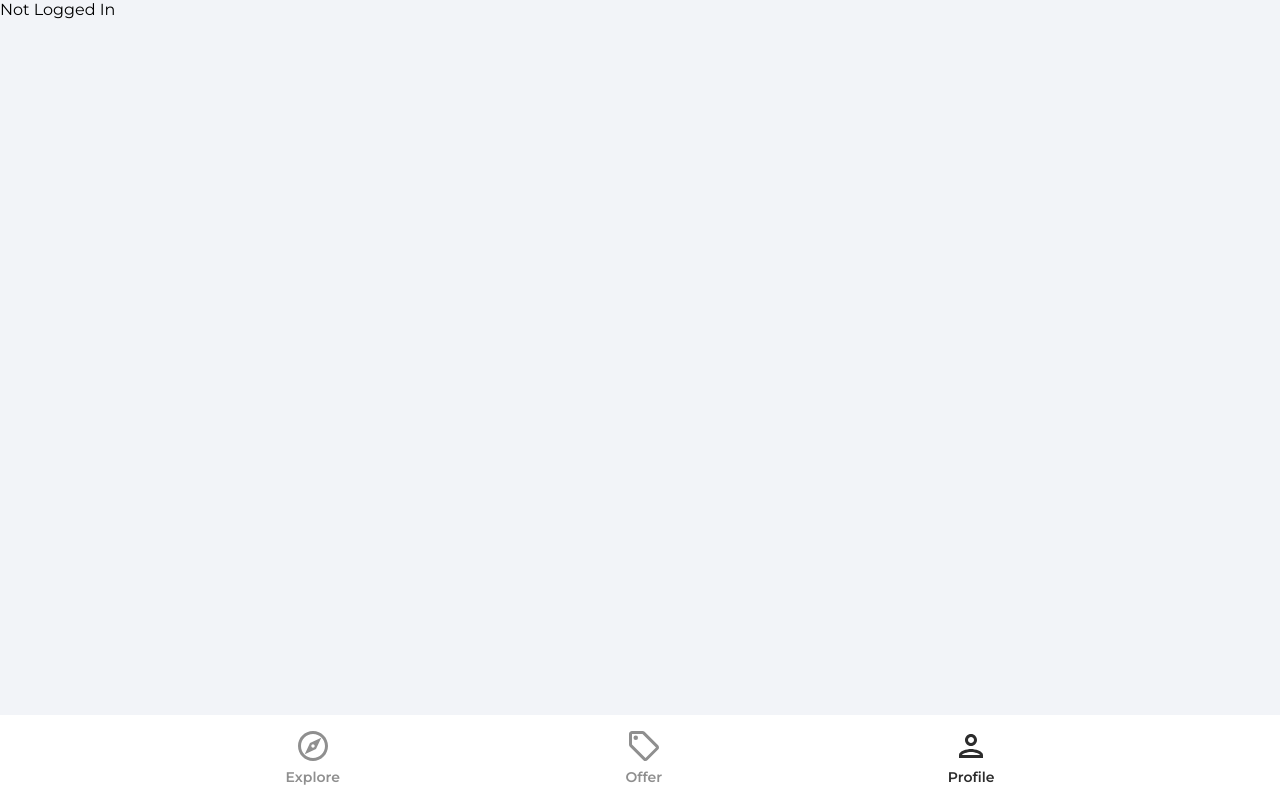
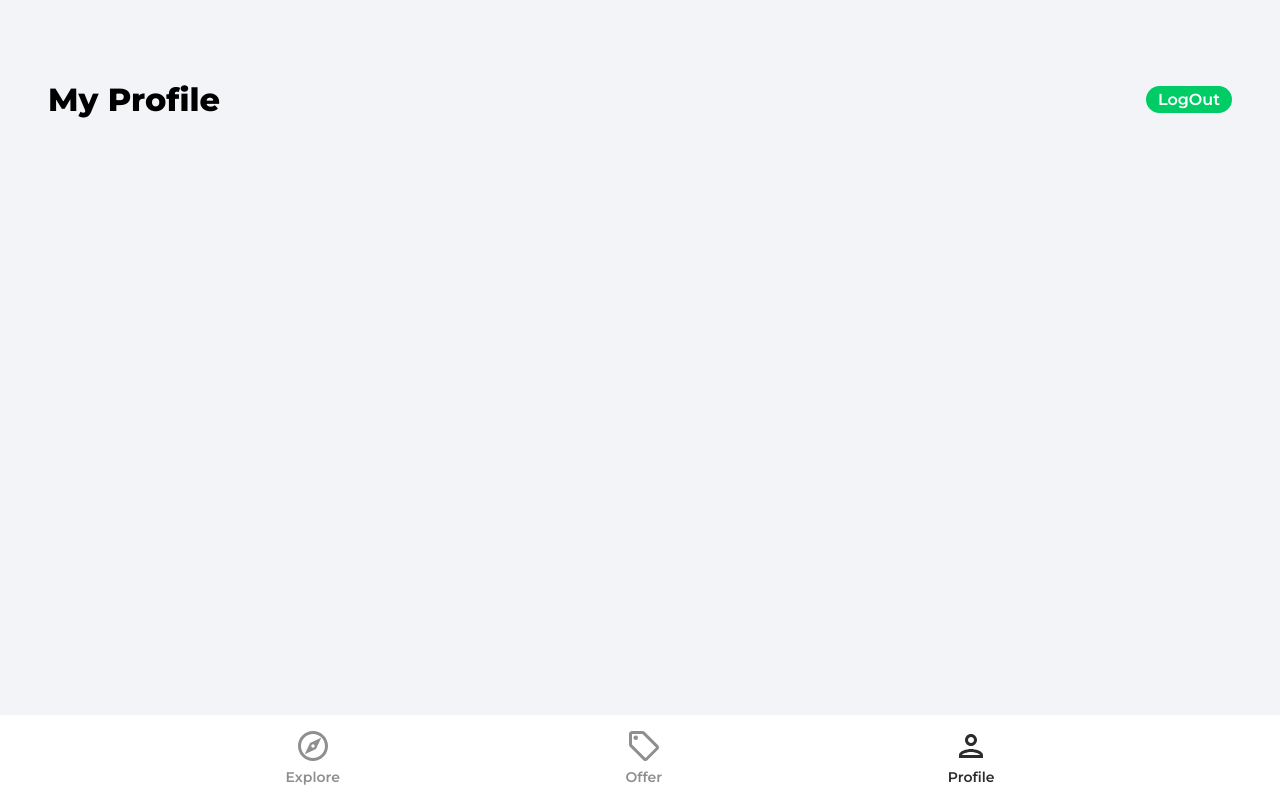
Before and after one commit to JimmyMtl/UdemyReact2022---House-Marketplace, a React (Create React App) app: page /profile in a window 1280 px wide. Built offline with nearby package versions, Linux system fonts and the light colour scheme.

Commit message:
89. User Log Out

```diff
--- a/src/pages/Profile.jsx
+++ b/src/pages/Profile.jsx
@@ -1,14 +1,29 @@
 import React, {useState} from 'react';
 import {getAuth} from "firebase/auth";
 import {useEffect} from "react";
+import {useNavigate} from "react-router-dom";
 
 const Profile = () => {
-    const [user, setUser] = useState(null);
+    const navigate = useNavigate()
     const auth = getAuth()
-    useEffect(() => {
-        setUser(auth.currentUser)
-    }, [auth]);
-    return user ? <h1>{user.displayName}</h1> : 'Not Logged In';
+    const [user, setUser] = useState({
+        name: auth.currentUser?.displayName,
+        email: auth.currentUser?.email
+    });
+
+    const onLogout = () => {
+      auth.signOut()
+        navigate('/')
+    }
+
+    return  (
+        <div className={'profile'}>
+            <header className="profileHeader">
+                <p className="pageHeader">My Profile</p>
+                <button type={'button'} className={'logOut'} onClick={onLogout}>LogOut</button>
+            </header>
+        </div>
+    )
 }
 
 export default Profile;
```
